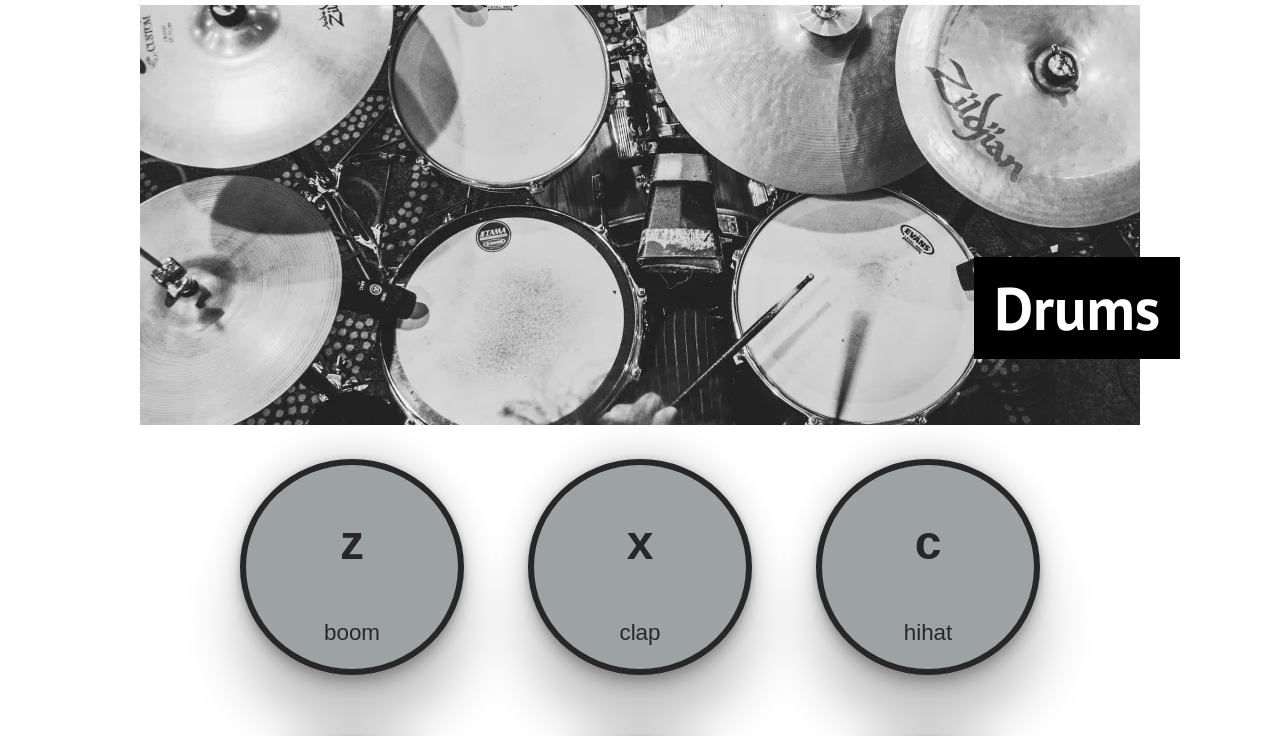
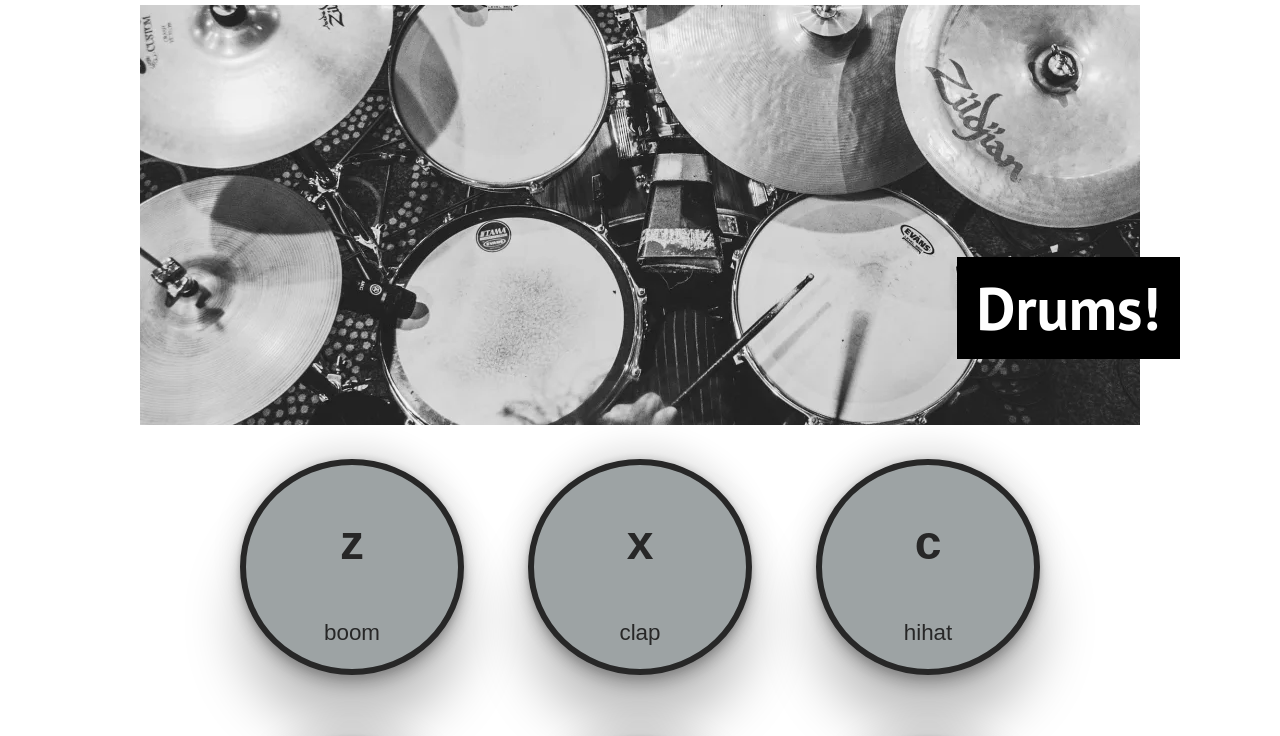
Before and after one commit to shuks91/drumProject, a plain HTML site: page index.html in a window 1280 px wide. Shown: the top 736 px of the page. Drawn offline with Linux system fonts and the light colour scheme.

Commit message:
html update

```diff
--- a/index.html
+++ b/index.html
@@ -15,7 +15,7 @@
     <div class="heading">
         <img src="./images/drumImage.webp" alt="Drums image" />
         <div class="text">
-            </h1>Drums</h1>
+            </h1>Drums!</h1>
         </div>
     </div>
 
```
